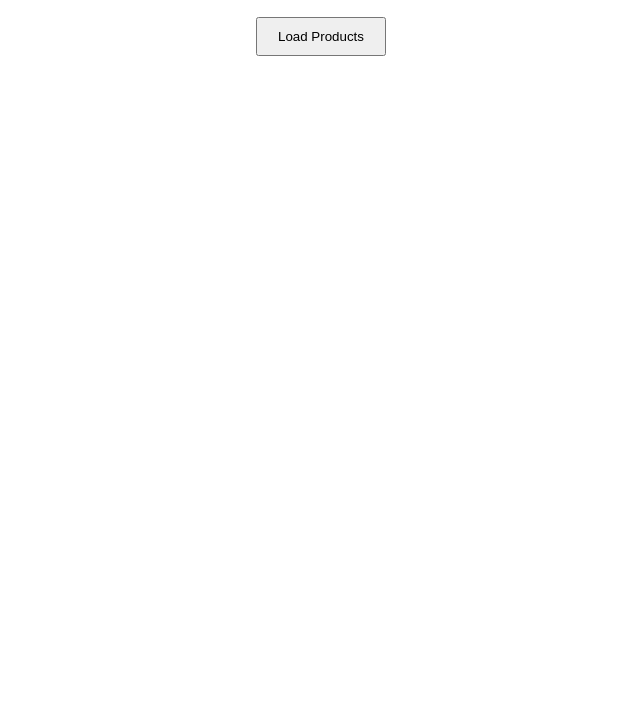
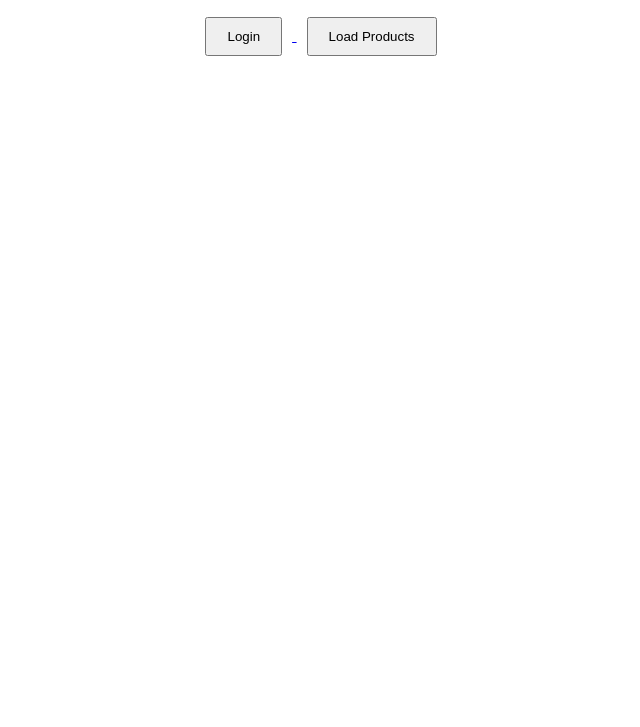
Before and after one commit to CodzTitan/SmartBiz_Frontend, a plain HTML site: page SmartBiz-Frontend/index.html in a window 1280 px wide. Shown: the part 73-800 px from the top of the page, without its empty margins (319-959 px from the left). Drawn offline with Linux system fonts and the light colour scheme.

Commit message:
Update index.html

```diff
--- a/SmartBiz-Frontend/index.html
+++ b/SmartBiz-Frontend/index.html
@@ -7,6 +7,10 @@
 </head>
 <body>
     <h1>Welcome to SmartBiz</h1>
+    <a href="login.html">
+      <button>Login</button>
+    </a>
+
     <button id="loadProducts">Load Products</button>
     <div id="productList"></div>
 
```
